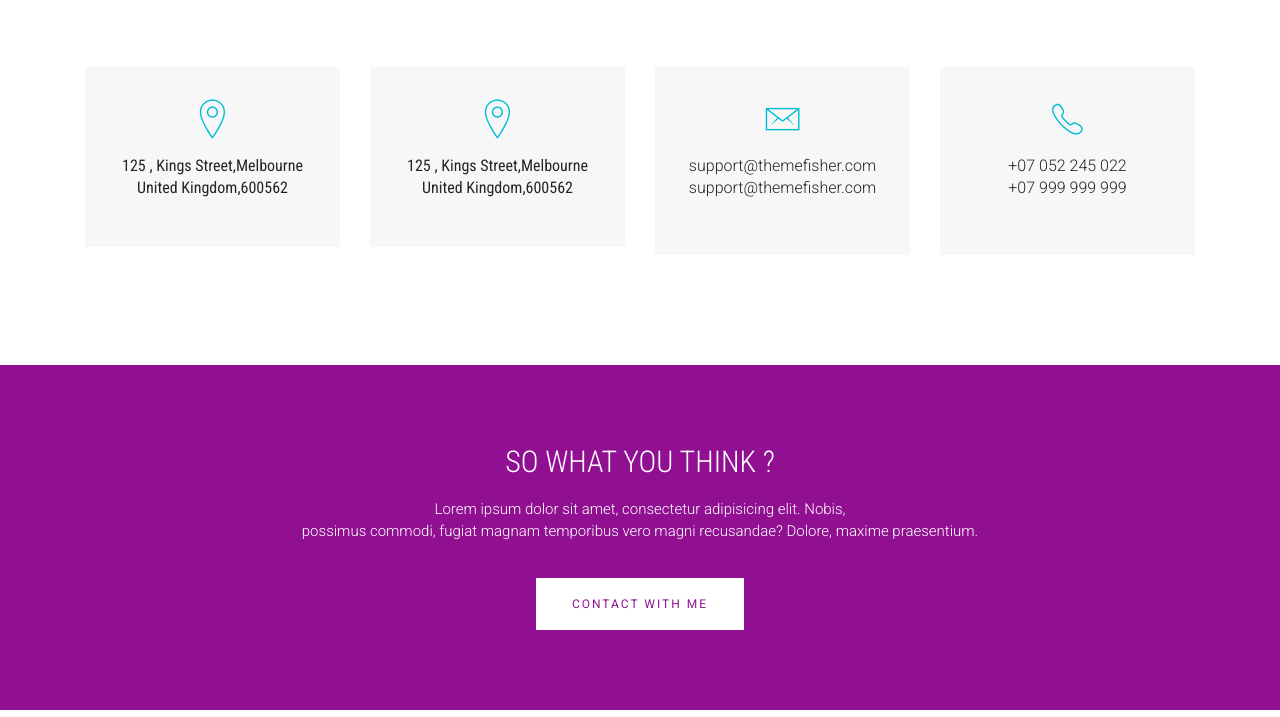
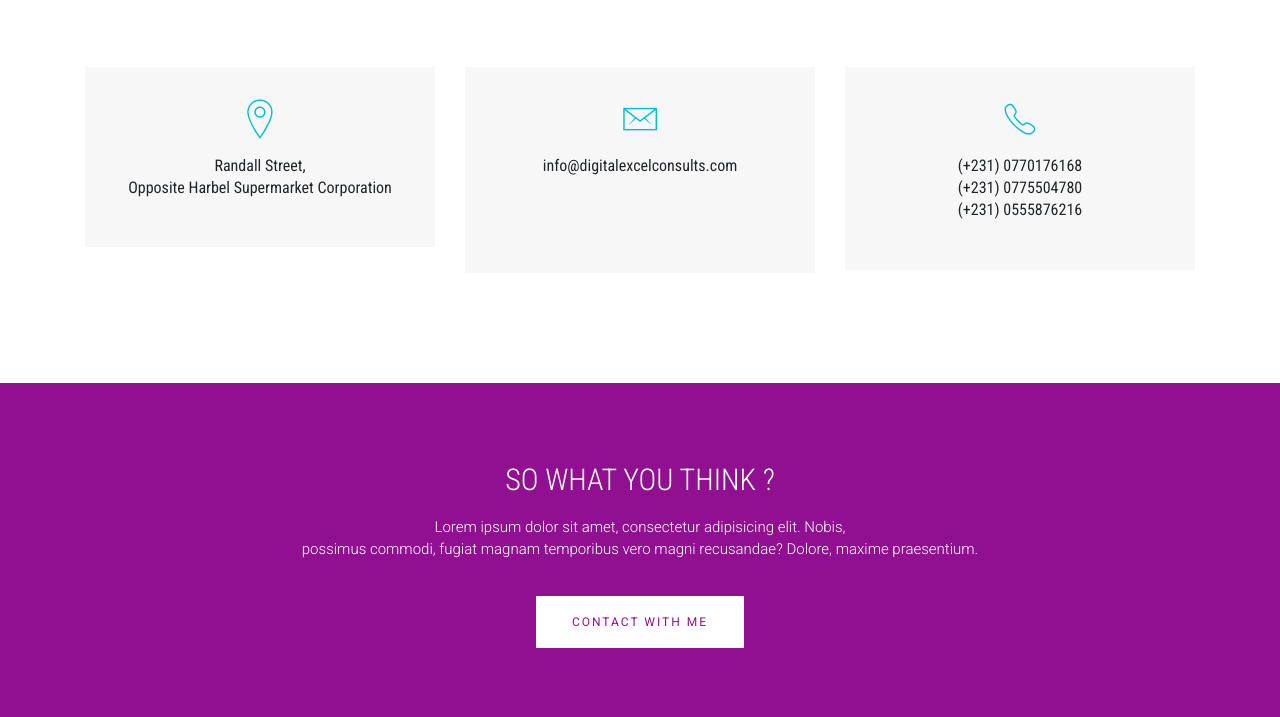
Before and after one commit to emile-tech/digitalexcelconsults, a plain HTML site: page contact.html in a window 1280 px wide. Shown: the part 885-1602 px from the top of the page. Drawn offline with Linux system fonts and the light colour scheme; files whose address does not match are found by name; a web font is replaced by a local one.

Commit message:
Updated email, address and number

```diff
--- a/contact.html
+++ b/contact.html
@@ -200,29 +200,30 @@
         </div>
       </div>
     </div>
+
+
+
+
+
     <div class="row address-details">
-      <div class="col-lg-3 col-sm-6">
+      <div class="col-lg-4 col-sm-6">
         <div class="address wow fadeInLeft" data-wow-duration="500ms" data-wow-delay=".3s">
           <i class="ion-ios-location-outline"></i>
-          <h5>125 , Kings Street,Melbourne <br>United Kingdom,600562</h5>
+          <h5>Randall Street, <br/>Opposite
+            Harbel Supermarket Corporation</h5>
         </div>
       </div>
-      <div class="col-lg-3 col-sm-6">
-        <div class="address wow fadeInLeft" data-wow-duration="500ms" data-wow-delay=".5s">
-          <i class="ion-ios-location-outline"></i>
-          <h5>125 , Kings Street,Melbourne <br>United Kingdom,600562</h5>
+
+      <div class="col-lg-4 col-sm-6">
+        <div class="email wow fadeInLeft" data-wow-duration="500ms" data-wow-delay=".7s">
+          <i class="ion-ios-email-outline"></i>
+          <h5>info@digitalexcelconsults.com</h5><br/><br/>
         </div>
       </div>
-      <div class="col-lg-3 col-sm-6">
-        <div class="email wow fadeInLeft" data-wow-duration="500ms" data-wow-delay=".7s">
-          <i class="ion-ios-email-outline"></i>
-          <p>support@themefisher.com<br>support@themefisher.com</p>
-        </div>
-      </div>
-      <div class="col-lg-3 col-sm-6">
+      <div class="col-lg-4 col-sm-6">
         <div class="phone wow fadeInLeft" data-wow-duration="500ms" data-wow-delay=".9s">
           <i class="ion-ios-telephone-outline"></i>
-          <p>+07 052 245 022<br>+07 999 999 999</p>
+          <h5>(+231) 0770176168 <br/>(+231) 0775504780<br/>(+231) 0555876216</h5>
         </div>
       </div>
     </div>
```
